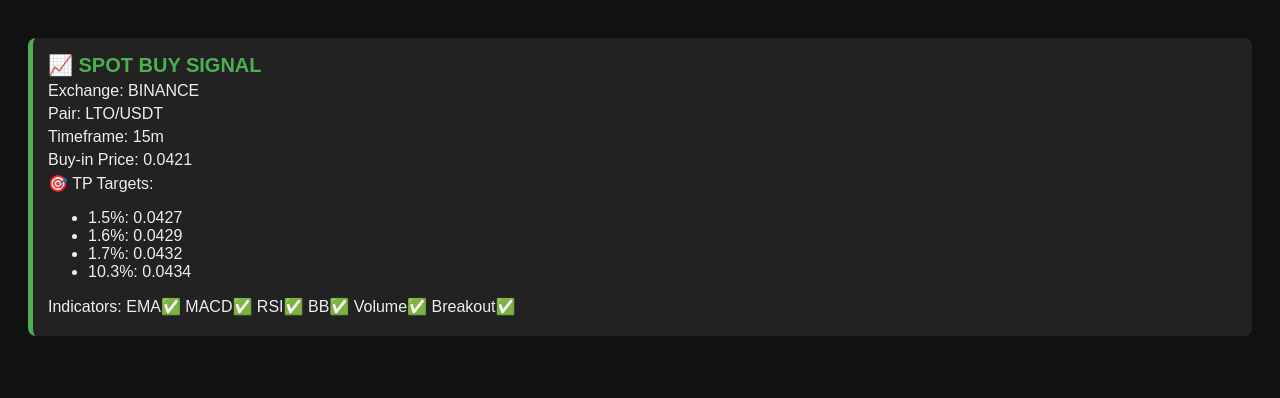
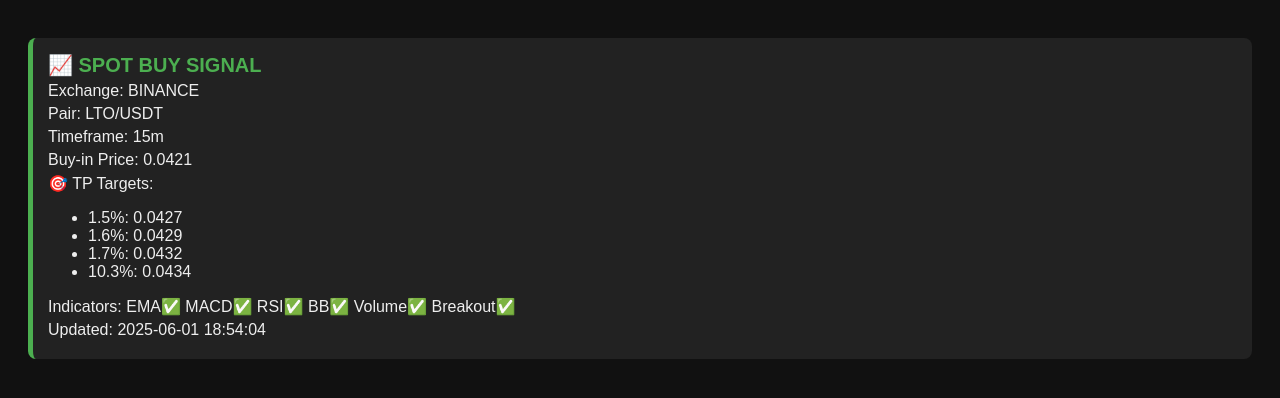
Before and after one commit to sullanah/Havious-Signals, a plain HTML site: page index.html in a window 1280 px wide. Drawn offline with Linux system fonts and the light colour scheme.

Commit message:
Add files via upload

```diff
--- a/index.html
+++ b/index.html
@@ -19,12 +19,10 @@
     <div class="detail">Buy-in Price: 0.0421</div>
     <div class="detail">🎯 TP Targets:</div>
     <ul>
-      <li>1.5%: 0.0427</li>
-      <li>1.6%: 0.0429</li>
-      <li>1.7%: 0.0432</li>
-      <li>10.3%: 0.0434</li>
+      <li>1.5%: 0.0427</li><li>1.6%: 0.0429</li><li>1.7%: 0.0432</li><li>10.3%: 0.0434</li>
     </ul>
     <div class="detail">Indicators: EMA✅ MACD✅ RSI✅ BB✅ Volume✅ Breakout✅</div>
+    <div class="detail">Updated: 2025-06-01 18:54:04</div>
   </div>
 </body>
 </html>
```
